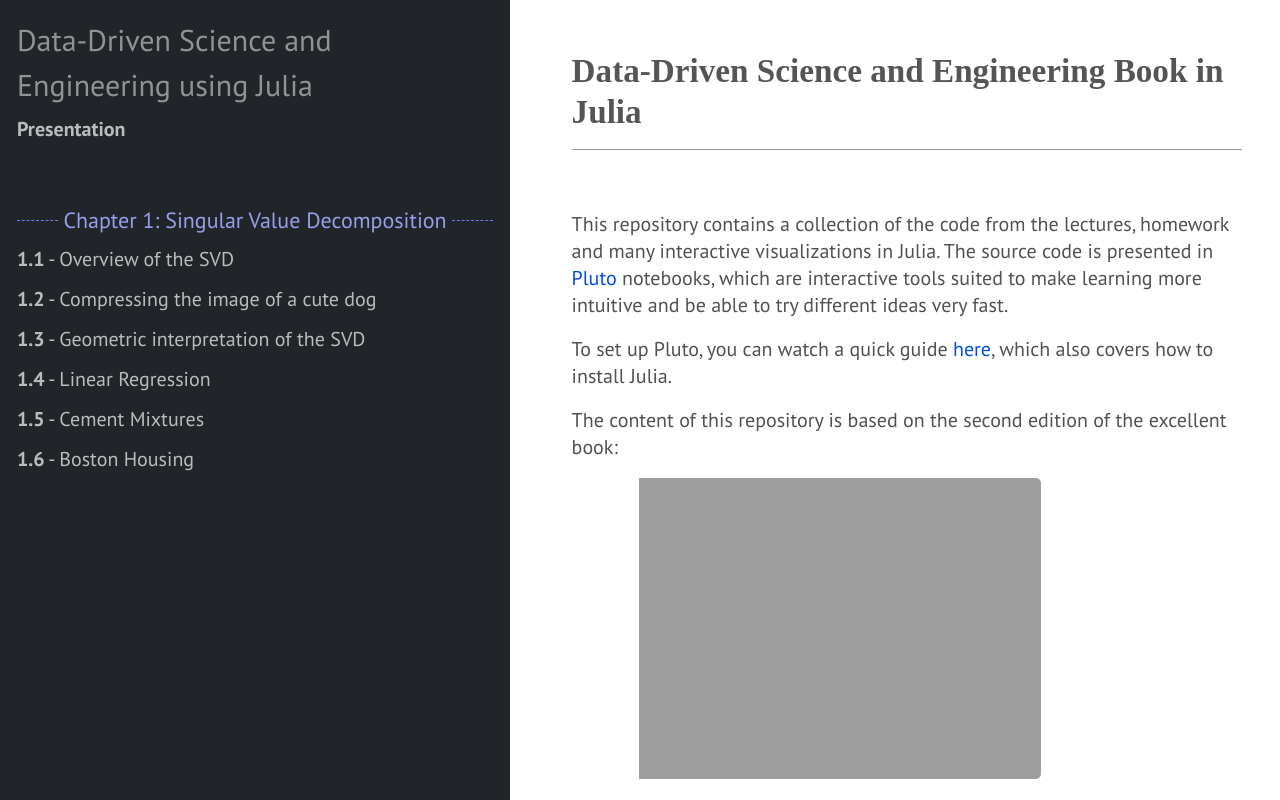
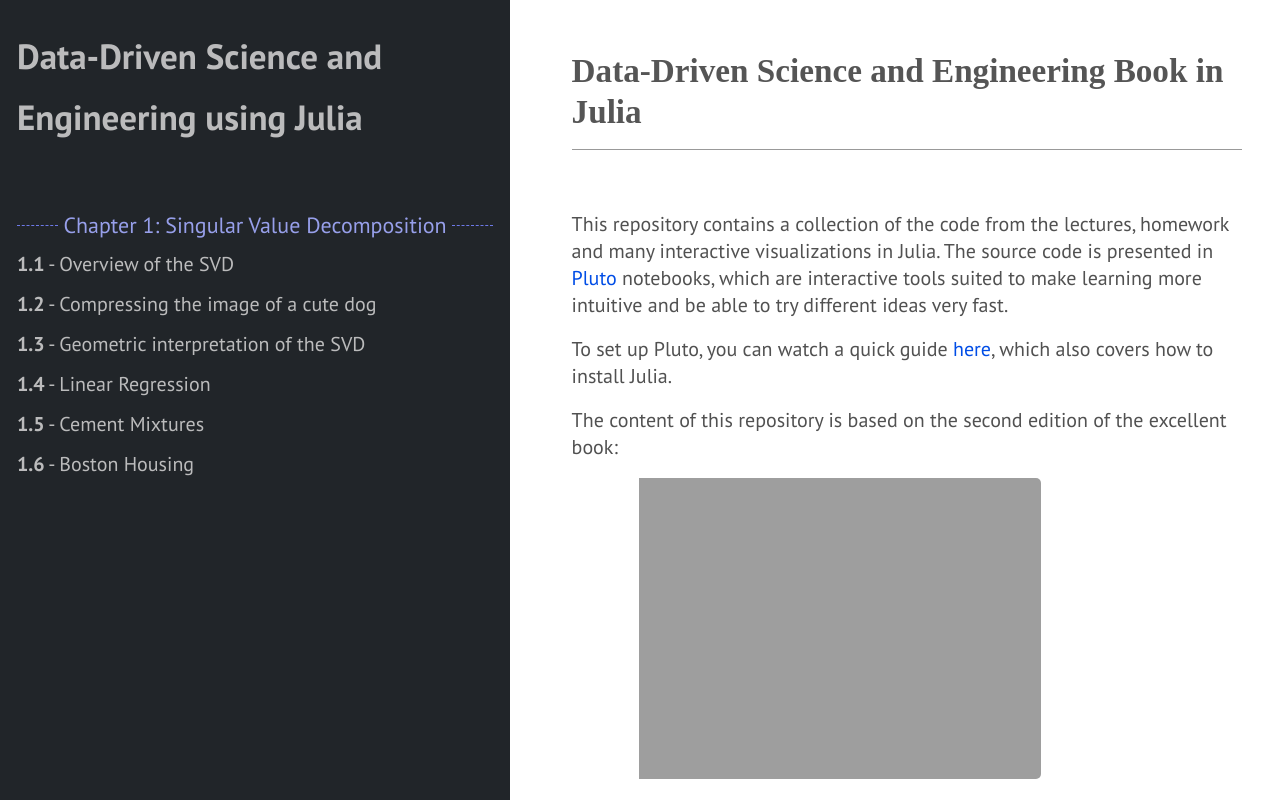
Before and after one commit to RayleighLord/DataDrivenScienceBook.jl, a plain HTML site: page index.html in a window 1280 px wide. Drawn offline with nearby package versions, Linux system fonts and the light colour scheme; a web font is replaced by a local one.

Commit message:
Deploying to gh-pages from  @ 351c3c5c8d77ff13c319003d1cc256c5dbd57c51 🚀

```diff
--- a/index.html
+++ b/index.html
@@ -46,12 +46,11 @@
         <div class="sidebar">
     <div class="container sidebar-sticky">
     <div class="sidebar-about">
-	<span style="font-size: 30px"> Data-Driven Science and Engineering using Julia </span>
     </div>
     <style>
     </style>
-    <nav class="sidebar-nav" style="opacity: 0.9">
-	<a class="sidebar-nav-item {{ispage /index.html}}active{{end}}" href="/DataDrivenScienceBook.jl/"><b>Presentation</b></a>
+    <nav class="sidebar-nav" style="opacity: 0.9;">
+	<a class="sidebar-nav-item {{ispage /index.html}}active{{end}}" style="font-size: 35px" href="/DataDrivenScienceBook.jl/"><b>Data-Driven Science and Engineering using Julia</b></a>
 
 
     <br>
```
Also changed, not shown: notebooks_CH01_CH01_SEC01_Overview/index.html (+2 -3 lines), notebooks_CH01_CH01_SEC02/index.html (+2 -3 lines), notebooks_CH01_CH01_SEC03_Rotation/index.html (+2 -3 lines), notebooks_CH01_CH01_SEC04_1_Linear/index.html (+2 -3 lines), notebooks_CH01_CH01_SEC04_2_Cement/index.html (+2 -3 lines), notebooks_CH01_CH01_SEC04_3_Housing/index.html (+2 -3 lines).
